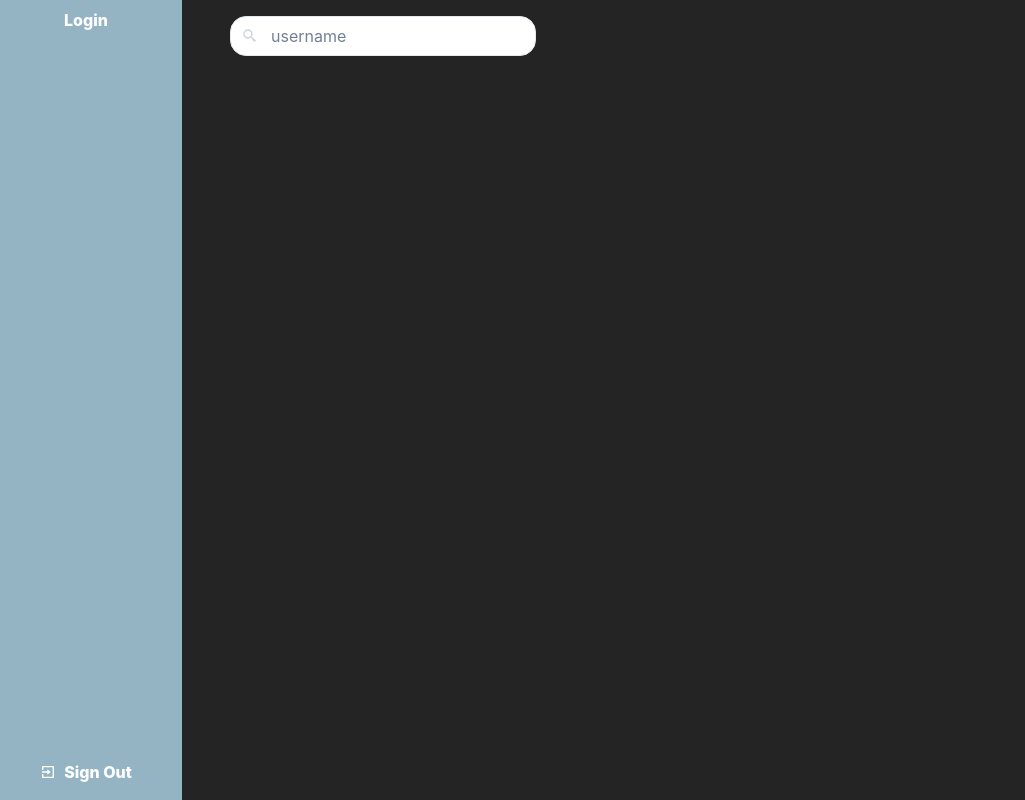
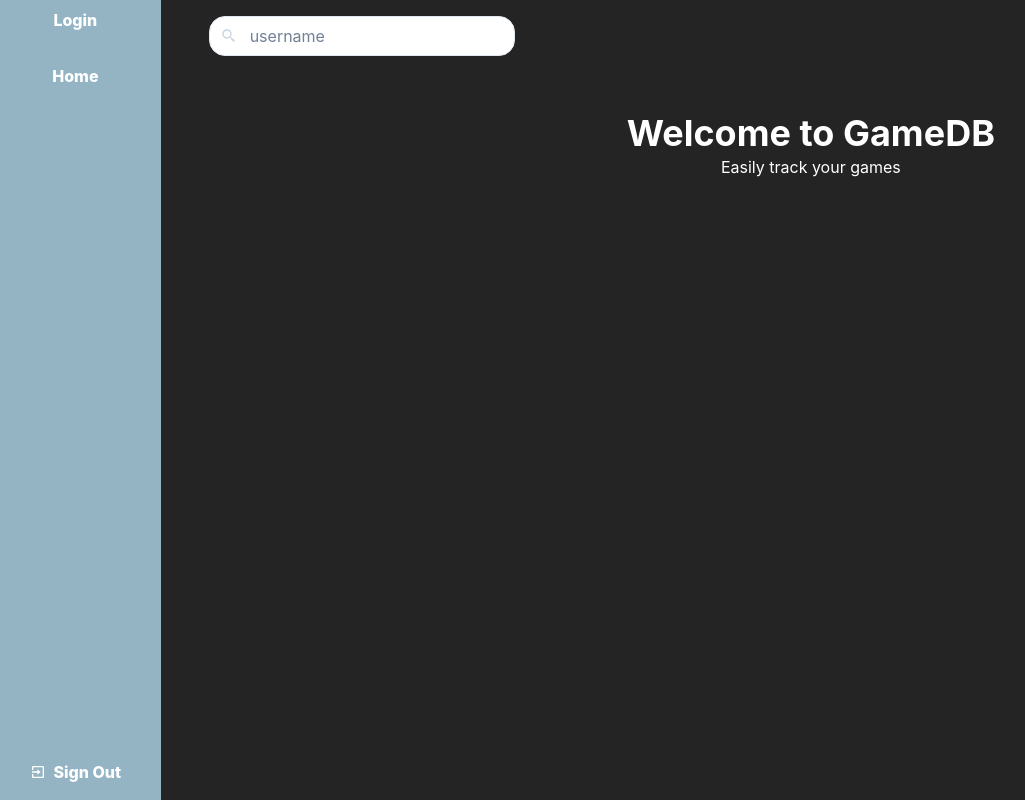
Before and after one commit to HazyVT/gamelist, a React (Vite) app: page / in a window 1280 px wide. Shown: the whole page, without its empty margins (10-1035 px from the left). Built offline with nearby package versions, Linux system fonts and the light colour scheme.

Commit message:
css update

```diff
--- a/src/App.css
+++ b/src/App.css
@@ -10,7 +10,7 @@
 }
 
 .container .navbar {
-  width: 15vw;
+  width: 128pt;
   height: 100vh;
   background-color: #94B4C4;
   display: flex;
@@ -24,6 +24,11 @@
   bottom: 2vh;
   display: flex;
   align-items: center;
+}
+
+.container .navbar .home {
+  position: fixed;
+  top: 48pt;
 }
 
 .container .navbar .pfp {
--- a/src/Home.jsx
+++ b/src/Home.jsx
@@ -3,7 +3,9 @@ import { Box, Heading, Text } from "@chakra-ui/layout";
 export default function Home() {
   return (
     <>
-      <Box display='flex'>
+      <Box display='flex' flexDir='column' alignItems={'center'} margin={28}>
+        <Heading>Welcome to GameDB</Heading>
+        <Text>Easily track your games</Text>
       </Box>
     </>
   )
--- a/src/Navbar.jsx
+++ b/src/Navbar.jsx
@@ -2,6 +2,7 @@ import { Box, Icon, Image, Input, InputGroup, InputLeftElement } from "@chakra-u
 import { NavLink as Link } from "react-router-dom";
 import { BiSearchAlt2, BiExit } from 'react-icons/bi'
 import { supabase } from "./supaClient";
+import Home from "./Home";
 
 // eslint-disable-next-line react/prop-types
 export default function Navbar({session}) {
@@ -36,6 +37,7 @@ export default function Navbar({session}) {
   return (
     <Box display='flex'>
       <Box className="navbar">
+        <Link to={'/'} className='home'>{'Home'}</Link>
         <Link className={'pfp'} to={session ? '/account' : '/auth'}>{session ? <Image w={12} borderRadius={50} src={pfp}/> : 'Login'}</Link>
         <Box className="signout">
           <Icon as={BiExit} marginRight={2}/><Link onClick={signOut}>Sign Out</Link>
```
